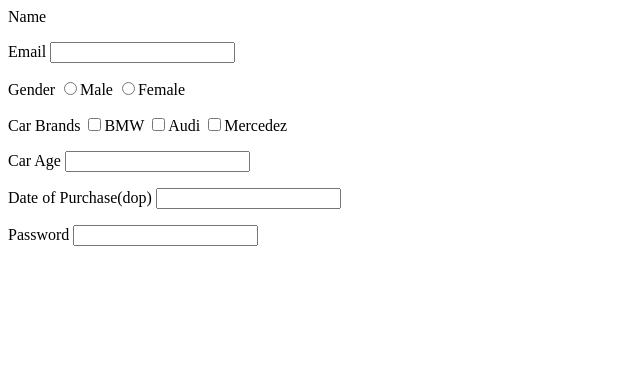
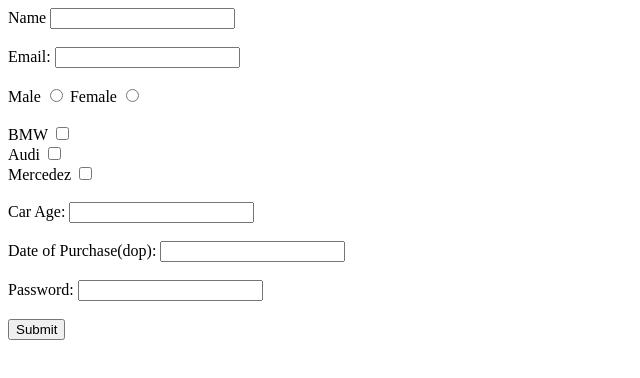
Before and after one commit to acciojob/car-insurance-form-AartiRawat01, a website: page main.html in a window 1280 px wide. Shown: the whole page, without its empty margins (0-640 px from the left). Drawn offline with Linux system fonts and the light colour scheme.

Commit message:
created a submission

```diff
--- a/main.html
+++ b/main.html
@@ -7,43 +7,43 @@
 </head>
 
 <body>
+	<form action="/action_page.php" method="get">
+  <label for="name"> Name</label>
+  <input type="text" id="name" name="Name"><br><br>
 
-           <labelfor="name">
-		Name </label>
-	<p>
-		Email
-		<input type="text"></p>
-	<p>
-		Gender
-		<input type="radio"  name="Gender">Male
-		<input type="radio"  name="Gender">Female
-	</p>
 
-	<p>
-		Car Brands
-		<input type="Checkbox"  name="Car Brands">BMW
-		<input type="Checkbox"  name="Car Brands">Audi
-		<input type="Checkbox"  name="Car Brands">Mercedez
-		</p>
+  <label for="Email">Email:</label>
+  <input type="text" id="email" name="Email"><br><br>
 
-		<p>
-		Car Age
-		<input type="text"></p>
-	</p>
 
-	<p>
-		Date of Purchase(dop)
-		<input type="text"></p>
-	</p>
+		 <label for="Gender">Male</label>
+  <input type="radio" id="Gender" name="Male">
+  <label for="Gender">Female</label>
+  <input type="radio" id="gender" name="Female"><br><br>
 
-	<p>
-		Password
-		<input type="password">
-	</p>
-	<p>
 
-		<button="Submit">
-	</p>
+		 <label for="Car Brands">BMW</label>
+  <input type="checkbox" id="BMW" name="BMW"></br>
+		<label for="Car Brands">Audi</label>
+  <input type="checkbox" id="Audi" name="Audi"></br>
+		<label for="Car Brands">Mercedez</label>
+<input type="checkbox" id="Mercedez" name="Mercedez"></br></br>
+
+
+ <label for="Car Age">Car Age:</label>
+  <input type="text" id="car age" name="Car Age"><br><br>
+
+
+ <label for="Date of Purchase(dop)">Date of Purchase(dop):</label>
+  <input type="text" id="Date of Purchase(dop)" name="Date of Purchase(dop)"><br><br>
+
+
+ <label for="Password">Password:</label>
+  <input type="text" id="Password" name="Password"><br><br>
+
+
+<input type="Submit">
+	</form>
 
     <script type="text/javascript" src="./script.js">
 </script>
```
